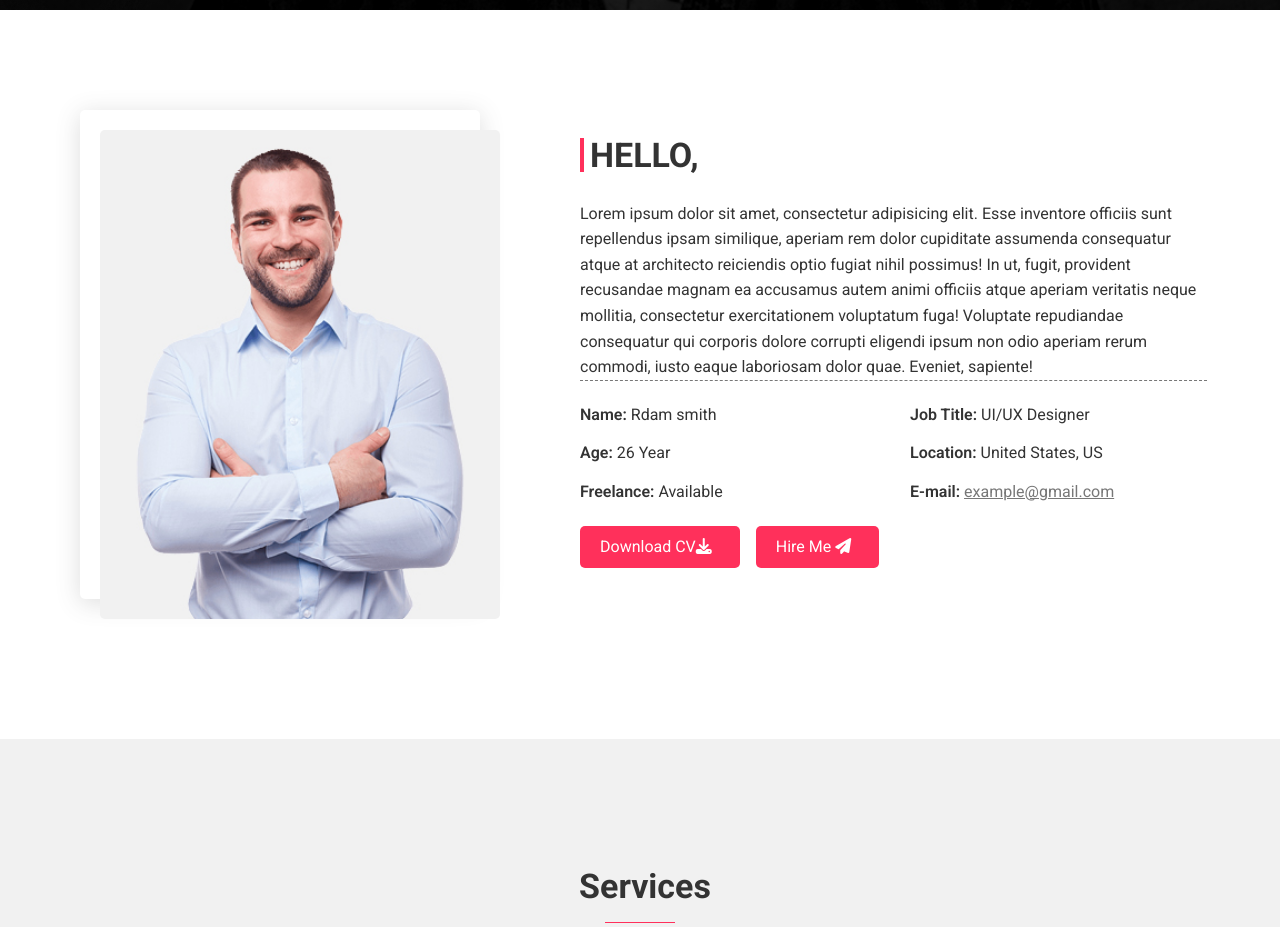
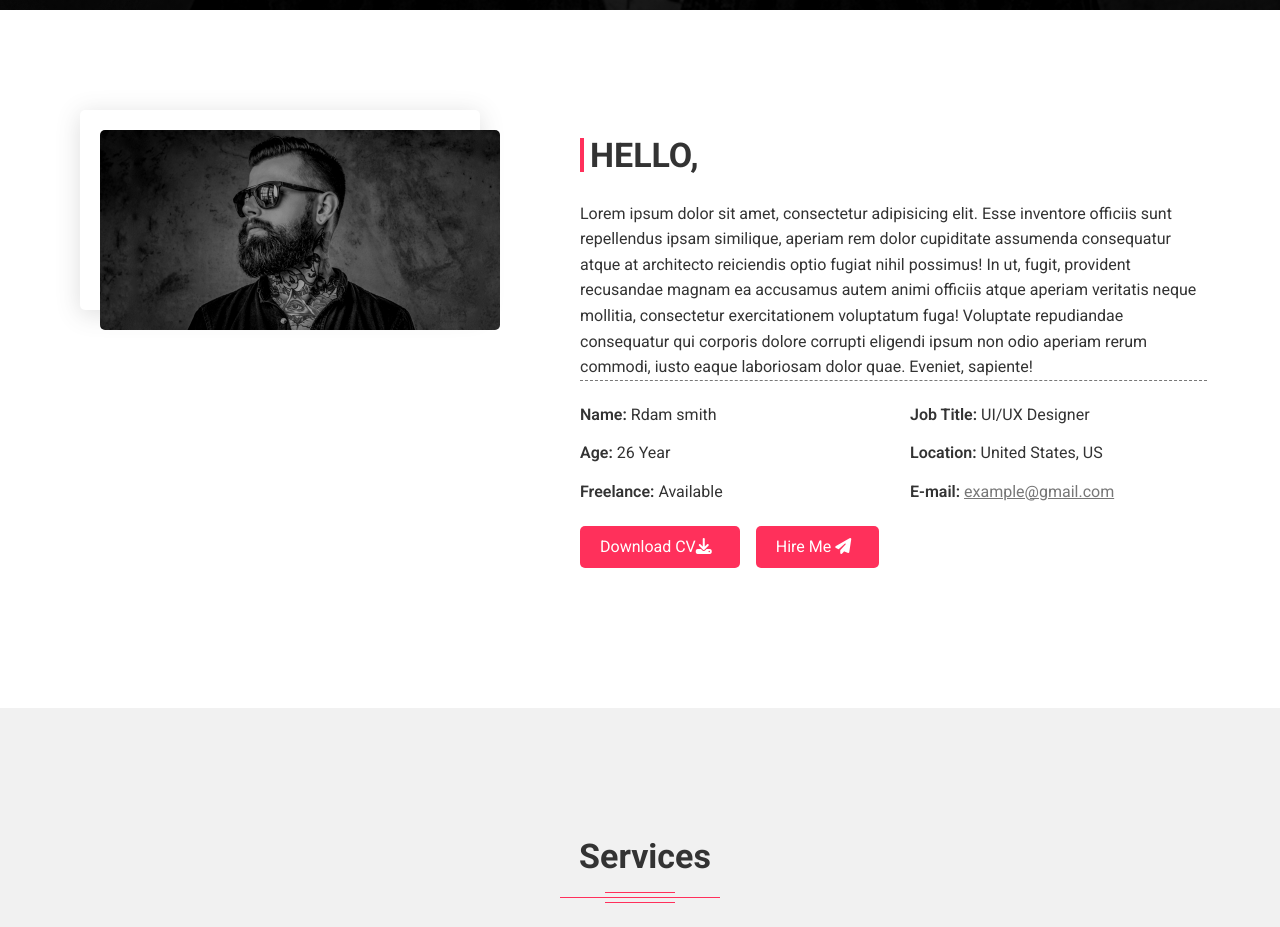
Before and after one commit to Abdelrahman-Dv/Fokir-Project, a plain HTML site: page index.html in a window 1280 px wide. Shown: the part 860-1787 px from the top of the page. Drawn offline with Linux system fonts and the light colour scheme; a web font is replaced by a local one.

Commit message:
Reorganized project for deployment

```diff
--- a/index.html
+++ b/index.html
@@ -63,7 +63,7 @@
       <div class="container">
         <div class="box">
           <div class="image">
-            <img src="images/about-us.jpg" alt="Person photo" />
+            <img src="images/hero.jpg" alt="Person photo" />
             <div class="overlay">
               <div class="social">
                 <i class="fa-brands fa-facebook-f"></i>
```
